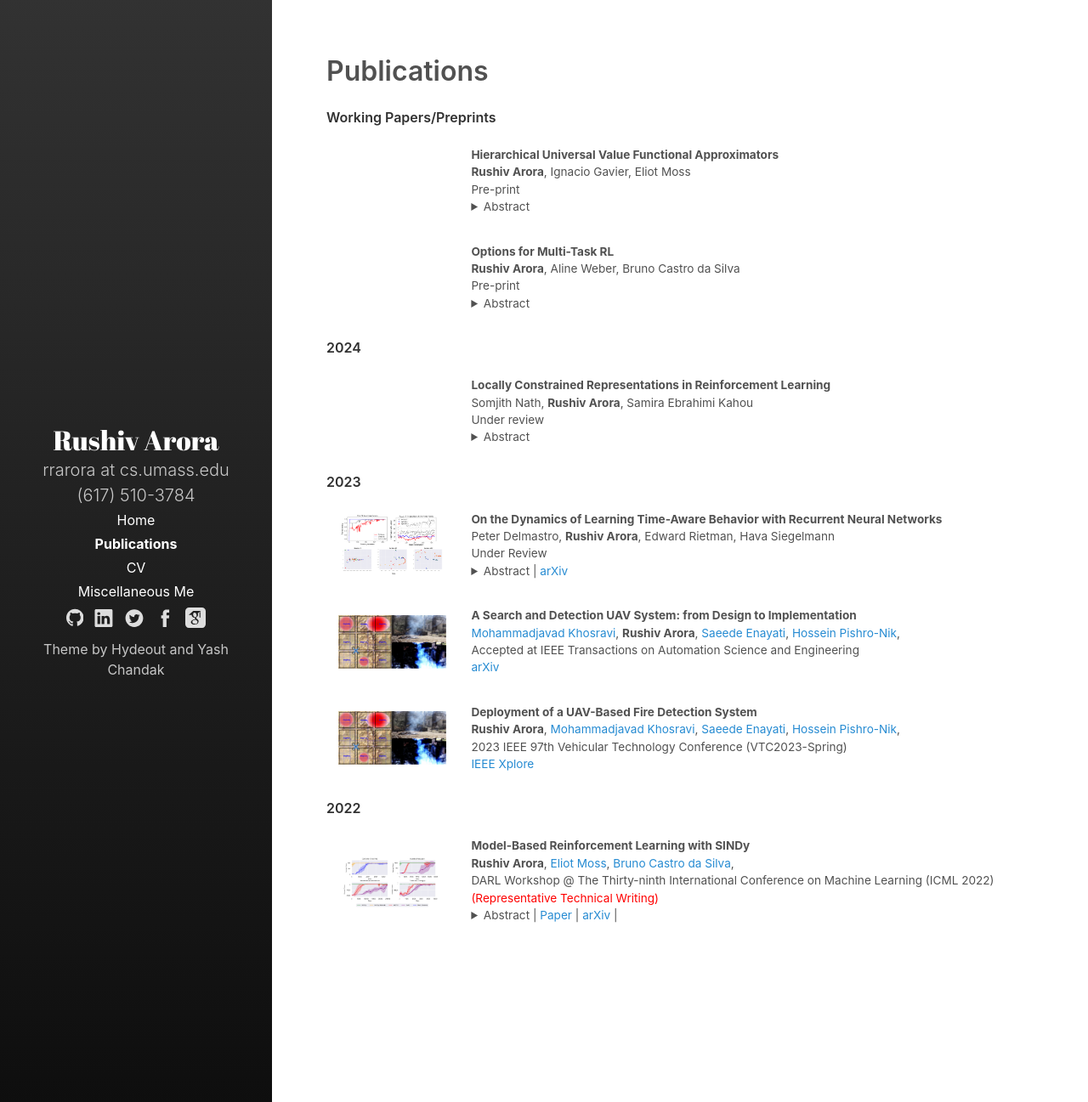
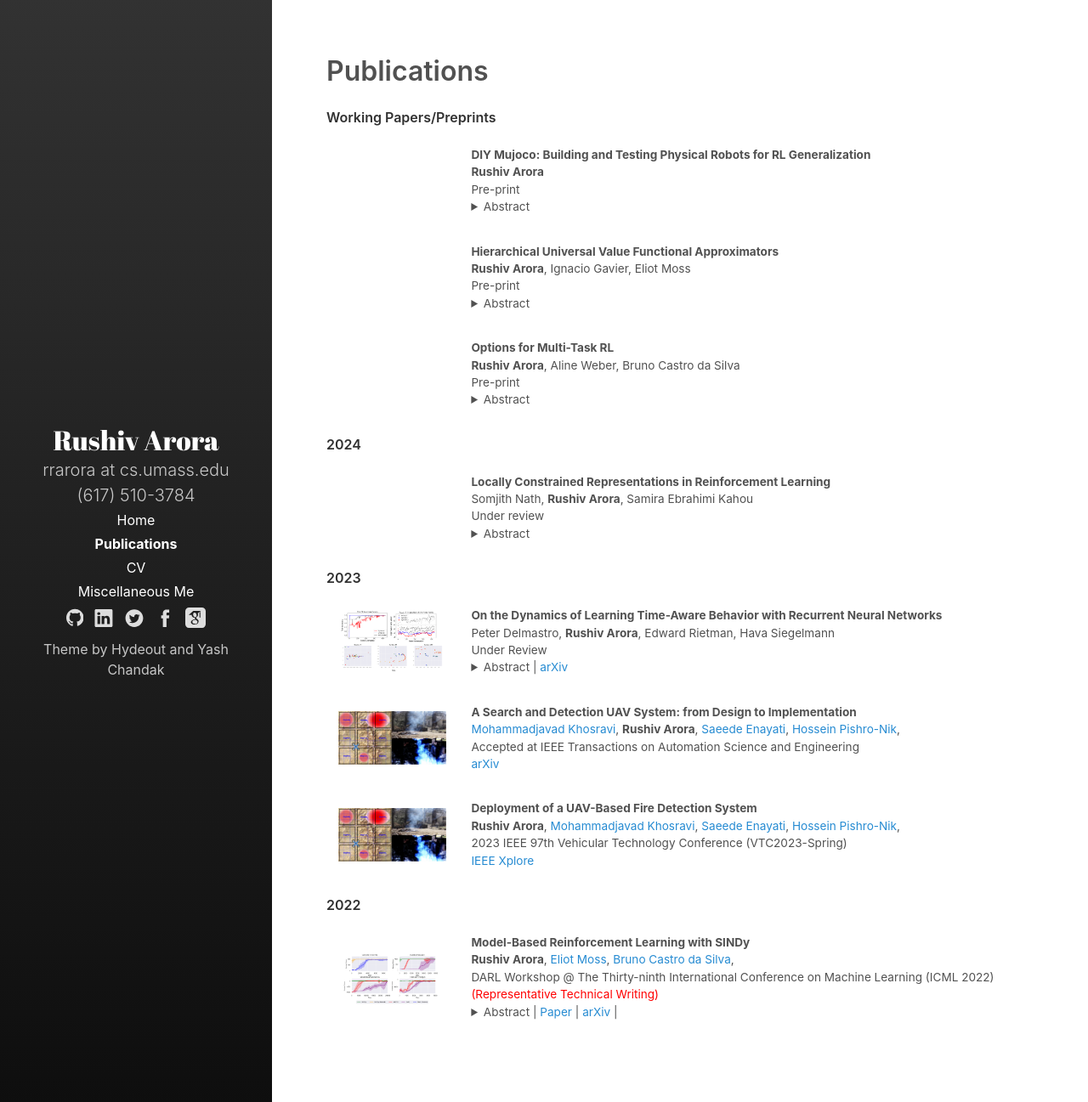
Before and after one commit to RushivArora/rushivarora.github.io, a Jekyll site: the page built from _pages/publications.md, in a window 1280 px wide. Shown: the whole page at 85% size. Built offline with Jekyll 4.4.1, drawn with Linux system fonts in a browser that asks for light colours.

Commit message:
Add Robot Paper

```diff
--- a/_pages/publications.md
+++ b/_pages/publications.md
@@ -48,6 +48,29 @@ paper {
      </td>
      <td valign="top" width="80%">
           <p>
+              <paper>DIY Mujoco: Building and Testing Physical Robots for RL Generalization</paper>
+              <br>
+              <b>Rushiv Arora</b>
+              <br>
+              Pre-print
+              <br>
+              <details>
+                <summary>Abstract  </summary>
+                  <p class="message">
+                  The Mujoco Environment is widely used in Reinforcement Learning as a measure of performance in Robotics domains. This is often a crude approximation of the generalization of performance to real-robots. We exploit the fact that these robots rely on small degrees-of-freedom to create physical robots using commonly available parts and processes that can be easily recreated by researchers who wish to test the generalization of their algorithms in the real-world. By doing so, we aim to increase access of robotic domains to researchers and bolster the claims of Sim2Real methods. We test our Mujoco robots by measuring generalization of policies learned via popular algorithms, namely Soft-Actor Critic and Proximal Policy Optimization, to the physical robot.
+                  <br><br>
+                  <b>Keywords</b>: Reinforcement Learning, Machine Learning, Robotics, Sim2Real
+                  </p>
+              </details>
+          </p>
+     </td>
+   </tr>
+
+   <tr>
+     <td width="20%"  valign="middle">
+     </td>
+     <td valign="top" width="80%">
+          <p>
               <paper>Hierarchical Universal Value Functional Approximators</paper>
               <br>
               <b>Rushiv Arora</b>, Ignacio Gavier, Eliot Moss
```
Also changed, not shown: other parts of _pages/publications.md (+2 -2 lines).
